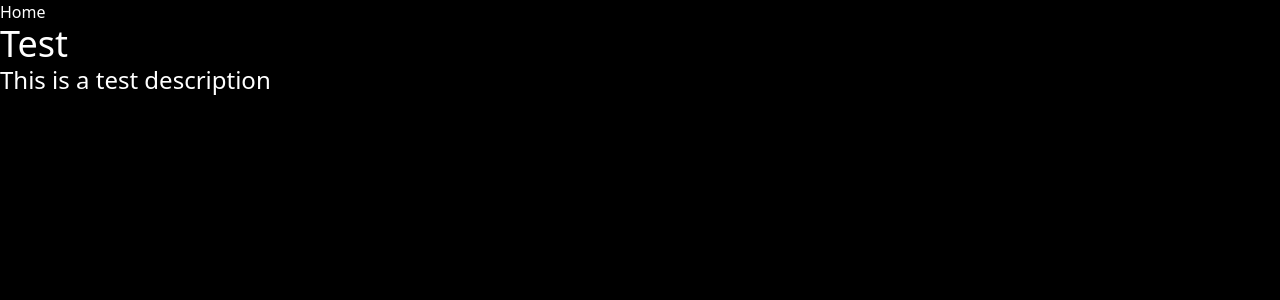
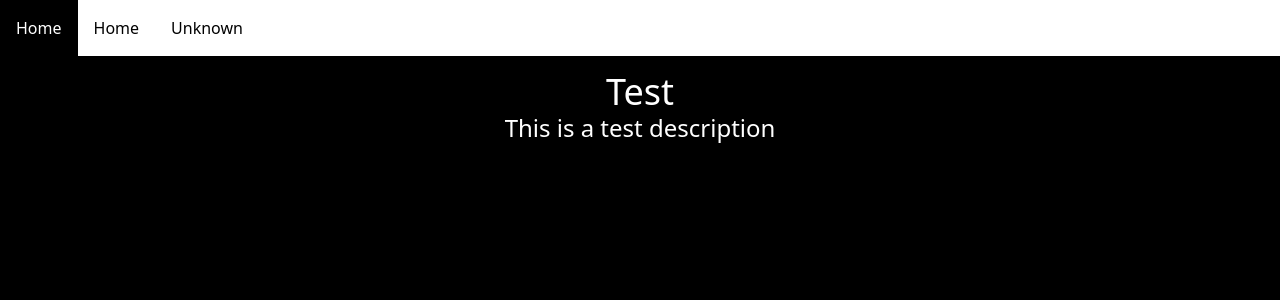
Before and after one commit to SamKynaston/new-portfolio-website, a React (Vite) app: page / in a window 1280 px wide. Shown: the top 300 px of the page. Built offline with nearby package versions, Linux system fonts and the light colour scheme.

Commit message:
centered content, rewritten 404 page

```diff
--- a/src/Components/Routes.tsx
+++ b/src/Components/Routes.tsx
@@ -4,5 +4,6 @@ import Error404 from "../Pages/404.tsx";
 
 export const pages: Page[] = [
     { title: "Home", path: "/", element: <Home /> },
-    { title: "Unknown", path: "*", element: <Error404 />, ignore: true },
+    { title: "Home", path: "/t", element: <Home /> },
+    { title: "Unknown", path: "*", element: <Error404 />, ignore: false },
 ];
--- a/src/Styles/tailwind.css
+++ b/src/Styles/tailwind.css
@@ -6,12 +6,20 @@ body {
     @apply bg-black text-white;
 }
 
+.Content {
+    @apply max-w-lg px-4 py-4 mx-auto flex flex-col items-center;
+}
+
 .Navigation {
-    @apply flex;
+    @apply flex text-black bg-white;
 }
 
 .Navigation-Button {
-    @apply flex;
+    @apply p-4;
+}
+
+.Navigation-Button:hover {
+    @apply bg-black text-white;
 }
 
 h1 {
```
